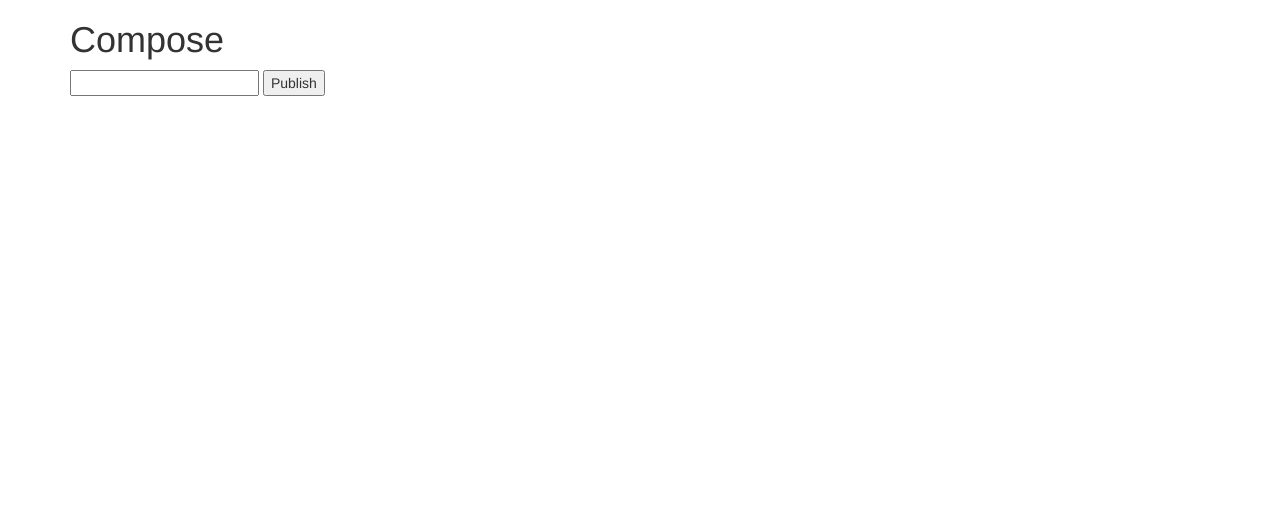
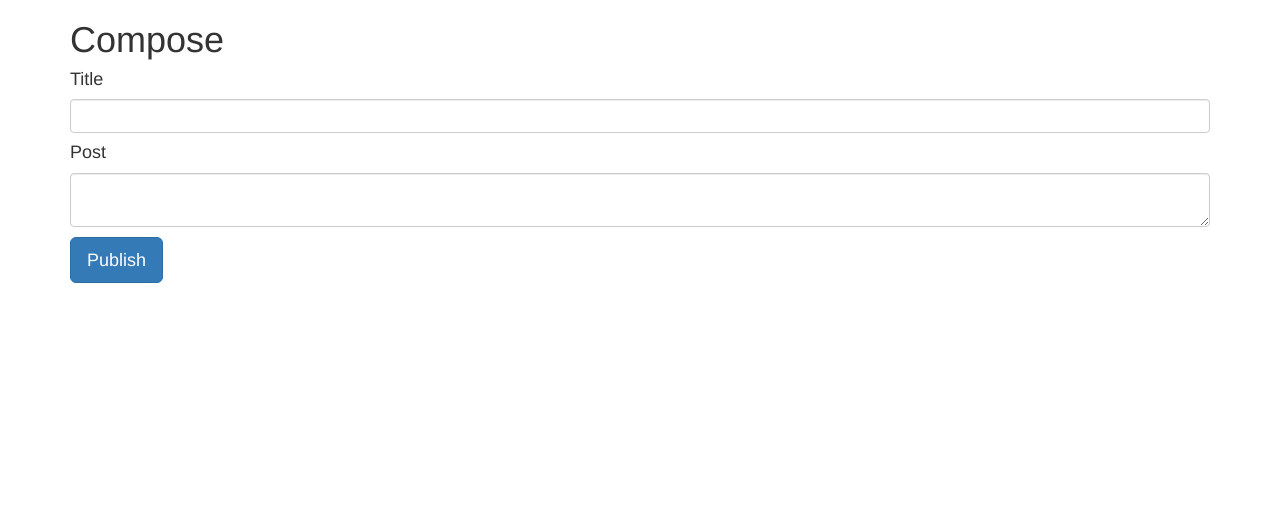
Before and after one commit to NazarKobets/blog-ejs, a Node server app: page /compose in a window 1280 px wide. Shown: the part 90-613 px from the top of the page. Run offline with Node 20, Linux system fonts and the light colour scheme.

Commit message:
Modified styles and compose

```diff
--- a/app.js
+++ b/app.js
@@ -13,8 +13,13 @@ app.set('view engine', 'ejs');
 app.use(bodyParser.urlencoded({extended: true}));
 app.use(express.static('public'));
 
+let posts = [];
+
 app.get('/', (req, res) => {
-  res.render('home', {homeStartingContent: homeStartingContent});
+  res.render('home', {
+    homeStartingContent: homeStartingContent,
+    postData: posts
+  });
 });
 
 app.get('/about', (req, res) => {
@@ -30,7 +35,13 @@ app.get('/compose', (req, res) => {
 });
 
 app.post('/compose', (req, res) => {
-  console.log();
+  let post = {
+    title: req.body.composeInput,
+    body: req.body.composeBody
+  };
+  posts.push(post);
+
+  res.redirect('/');
 });
 
 app.listen(3000, () => {
--- a/public/css/styles.css
+++ b/public/css/styles.css
@@ -33,3 +33,13 @@
 	font-size: 12px;
   color: #fff;
 }
+
+textarea {
+    width: 100%;
+    height: 10vh;
+    margin-bottom: 10px;
+}
+
+form h4 {
+    font-weight: 500;
+}
--- a/views/compose.ejs
+++ b/views/compose.ejs
@@ -1,7 +1,12 @@
 <%- include('../views/partials/header') %>
     <h1>Compose</h1>
-    <form action="index.html" method="post" action="/compose">
-        <input type="text" name="composeInput">
-        <button type="submit" name="button">Publish</button>
+    <form action="/compose" method="post">
+        <div class="form-group">
+            <h4>Title</h4>
+            <input class="form-control" type="text" name="composeInput" id="composeInput">
+            <h4>Post</h4>
+            <textarea class="form-control" type="text" name="composeBody"></textarea>
+            <button class="btn btn-primary btn-lg" type="submit" name="button">Publish</button>
+        </div>
     </form>
 <%- include('../views/partials/footer') %>
--- a/views/home.ejs
+++ b/views/home.ejs
@@ -1,4 +1,7 @@
 <%- include('../views/partials/header') %>
     <h1>Home</h1>
     <p> <%= homeStartingContent %> </p>
+    <% for (let i = 0; i < postData.length; i++) { %>
+        <% console.log(postData[i].title); %>
+      <% }; %>
 <%- include('../views/partials/footer') %>
```
